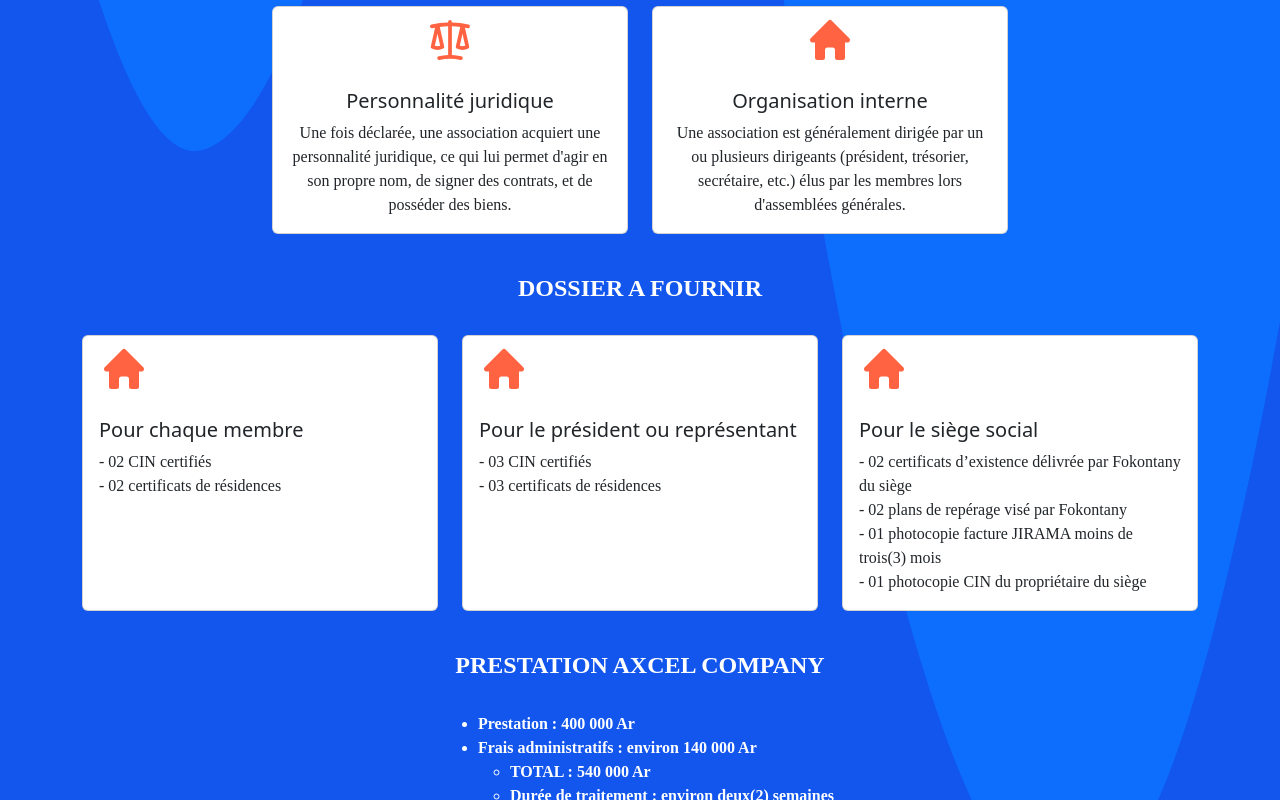
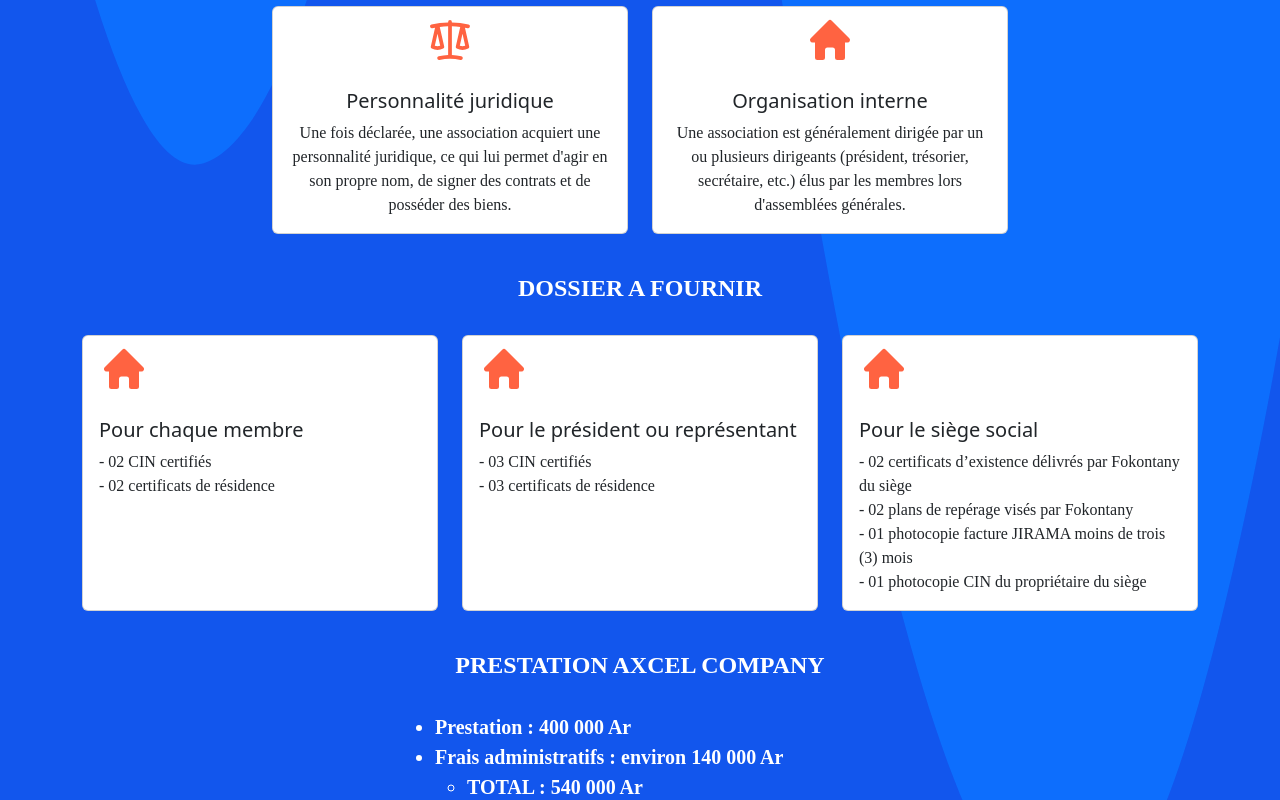
Before and after one commit to hrzmkl/axcel-project, a Next.js app: page /creation-association in a window 1280 px wide. Shown: the part 2680-3480 px from the top of the page. Built offline with nearby package versions, Linux system fonts and the light colour scheme.

Commit message:
Update content

```diff
--- a/app/(pages)/(creation)/creation-association/page.tsx
+++ b/app/(pages)/(creation)/creation-association/page.tsx
@@ -171,7 +171,7 @@ export default function Page() {
 									</div>
 									<div className="card-body">
 										<h5 className="card-title">Personnalité juridique </h5>
-										<p className="card-text">Une fois déclarée, une association acquiert une personnalité juridique, ce qui lui permet d'agir en son propre nom, de signer des contrats, et de posséder des biens.</p>
+										<p className="card-text">Une fois déclarée, une association acquiert une personnalité juridique, ce qui lui permet d'agir en son propre nom, de signer des contrats et de posséder des biens.</p>
 									</div>
 								</div>
 							</div>
@@ -198,7 +198,7 @@ export default function Page() {
 										<h5 className="card-title"> Pour chaque membre </h5>
 										<p className="card-text">
 											- 02 CIN certifiés <br></br>
-											- 02 certificats de résidences
+											- 02 certificats de résidence
 										</p>
 									</div>
 								</div>
@@ -212,7 +212,7 @@ export default function Page() {
 										<h5 className="card-title"> Pour le président ou représentant </h5>
 										<p className="card-text">
 											- 03 CIN certifiés<br></br>
-											- 03 certificats de résidences
+											- 03 certificats de résidence
 										</p>
 									</div>
 								</div>
@@ -225,9 +225,9 @@ export default function Page() {
 									<div className="card-body">
 										<h5 className="card-title"> Pour le siège social  </h5>
 										<p className="card-text">
-											- 02 certificats d’existence délivrée par Fokontany du siège<br></br>
-											- 02 plans de repérage visé par Fokontany<br></br>
-											- 01 photocopie facture JIRAMA moins de trois(3) mois<br></br>
+											- 02 certificats d’existence délivrés par Fokontany du siège<br></br>
+											- 02 plans de repérage visés par Fokontany<br></br>
+											- 01 photocopie facture JIRAMA moins de trois (3) mois<br></br>
 											- 01 photocopie CIN du propriétaire du siège
 										</p>
 									</div>
@@ -237,7 +237,7 @@ export default function Page() {
 						<div className="d-flex flex-column justify-content-center">
 								<h2 className="text-white fs-4 text-center mt-3 py-4 fw-bold">PRESTATION AXCEL COMPANY</h2>
 							<div className="align-self-center">
-								<ul className='text-white fw-bolder'>
+								<ul className='text-white fw-bolder fs-5'>
 									<li>Prestation : 400 000 Ar </li>
 									<li>Frais administratifs : environ 140 000 Ar </li>
 									<ul>
@@ -245,7 +245,7 @@ export default function Page() {
 											TOTAL : 540 000 Ar
 										</li>
 										<li>
-											Durée de traitement : environ deux(2) semaines
+											Durée de traitement : environ deux (2) semaines
 										</li>
 									</ul>
 								</ul>
```
